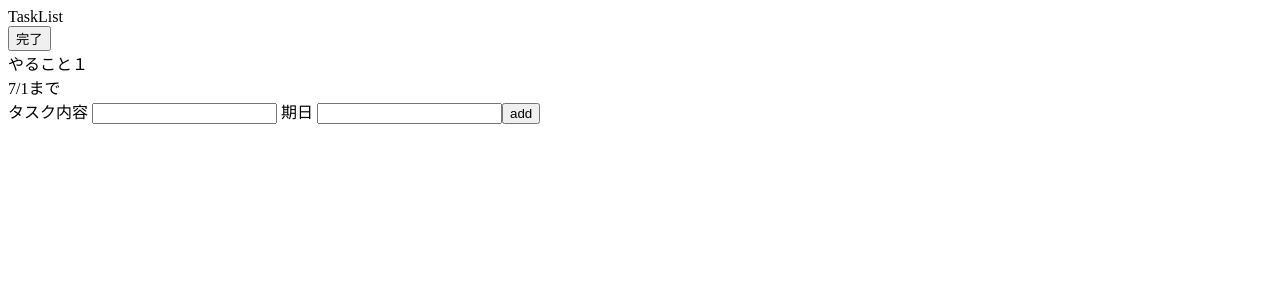
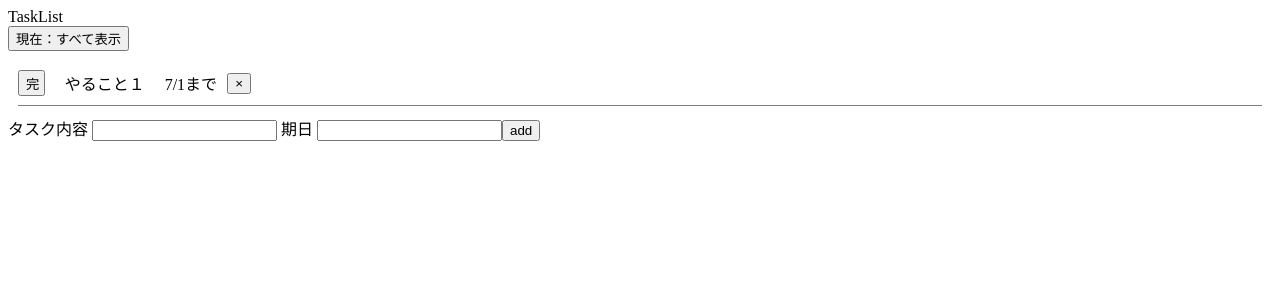
Before and after one commit to toshi-pono/todolist, a Vue app: page / in a window 1280 px wide. Shown: the top 300 px of the page. Built offline with nearby package versions, Linux system fonts and the light colour scheme.

Commit message:
機能追加：要素の削除・全部表示機能
いろいろ追加した

```diff
--- a/src/components/taskList.vue
+++ b/src/components/taskList.vue
@@ -1,11 +1,25 @@
 <template>
   <div>
     <div>TaskList</div>
+    <button class="changestate" @click="changeState">{{ nowstate }}</button>
     <div v-for="task in tasks" :key="task.name">
-      <div class="task" v-if="!task.isFinish">
-        <button class="Fincheck" @click="finishTask(task)">完了</button>
+      <div class="task" v-if="isall && task.isExist">
+        <button
+          class="Fincheck"
+          v-if="!task.isFinish"
+          @click="finishTask(task)"
+        >
+          完
+        </button>
         <div class="name">{{ task.name }}</div>
         <div class="date">{{ task.date }}まで</div>
+        <button class="deleteTask" @click="deleteTask(task)">×</button>
+      </div>
+      <div class="task" v-if="!task.isFinish && !isall && task.isExist">
+        <button class="Fincheck" @click="finishTask(task)">完</button>
+        <div class="name">{{ task.name }}</div>
+        <div class="date">{{ task.date }}まで</div>
+        <button class="deleteTask" @click="deleteTask(task)">×</button>
       </div>
     </div>
     <div>
@@ -27,9 +41,13 @@ export default {
   name: "taskList",
   data() {
     return {
-      tasks: [{ name: "やること１", date: "7/1", isFinish: false }],
+      tasks: [
+        { name: "やること１", date: "7/1", isFinish: false, isExist: true }
+      ],
       newTodoName: "",
-      newTodoDate: ""
+      newTodoDate: "",
+      isall: false,
+      nowstate: "現在：すべて表示"
     };
   },
   methods: {
@@ -37,12 +55,44 @@ export default {
       this.tasks.push({
         name: this.newTodoName,
         date: this.newTodoDate,
-        isFinish: false
+        isFinish: false,
+        isExist: true
       });
     },
     finishTask(task) {
       task.isFinish = true;
+    },
+    changeState() {
+      if (!this.isall) {
+        this.nowstate = "現在：未完のみ表示";
+      } else {
+        this.nowstate = "現在：すべて表示";
+      }
+      this.isall = !this.isall;
+    },
+    deleteTask(task) {
+      task.isExist = false;
     }
   }
 };
 </script>
+
+<style>
+.task {
+  display: flex;
+  align-items: center;
+  margin: 10px;
+  border-bottom: gray 1px solid;
+}
+.Fincheck {
+  width: 2em;
+  height: 2em;
+  margin-right: 10px;
+}
+.name {
+  margin: 10px;
+}
+.date {
+  margin: 10px;
+}
+</style>
```
